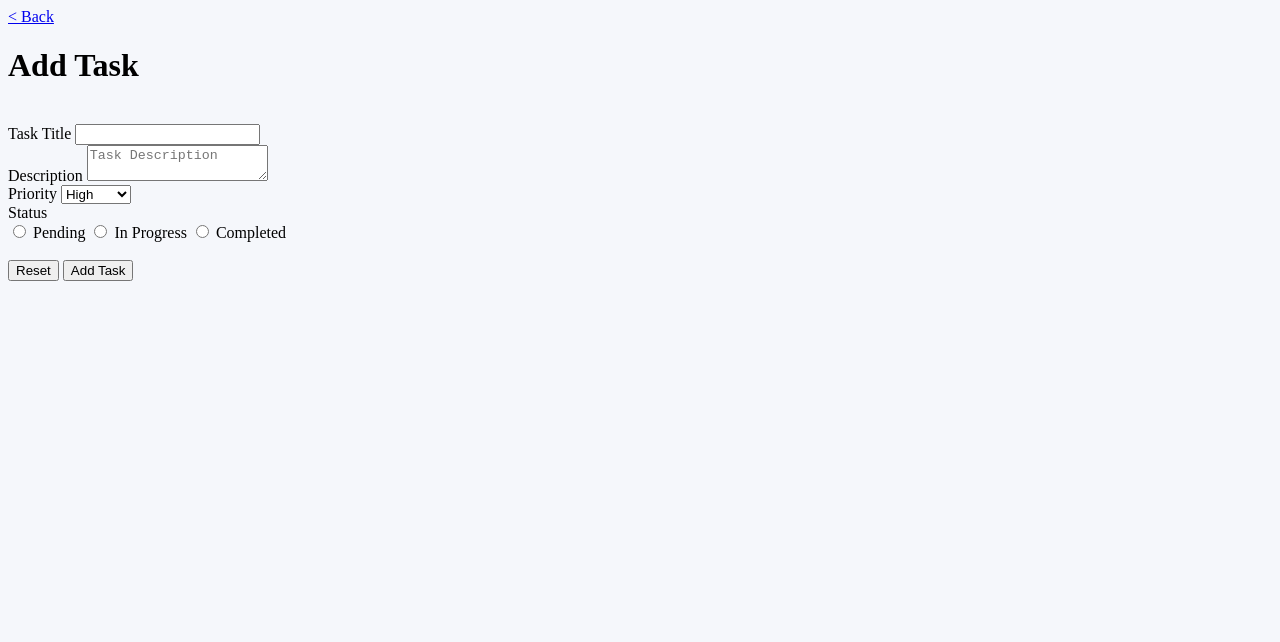
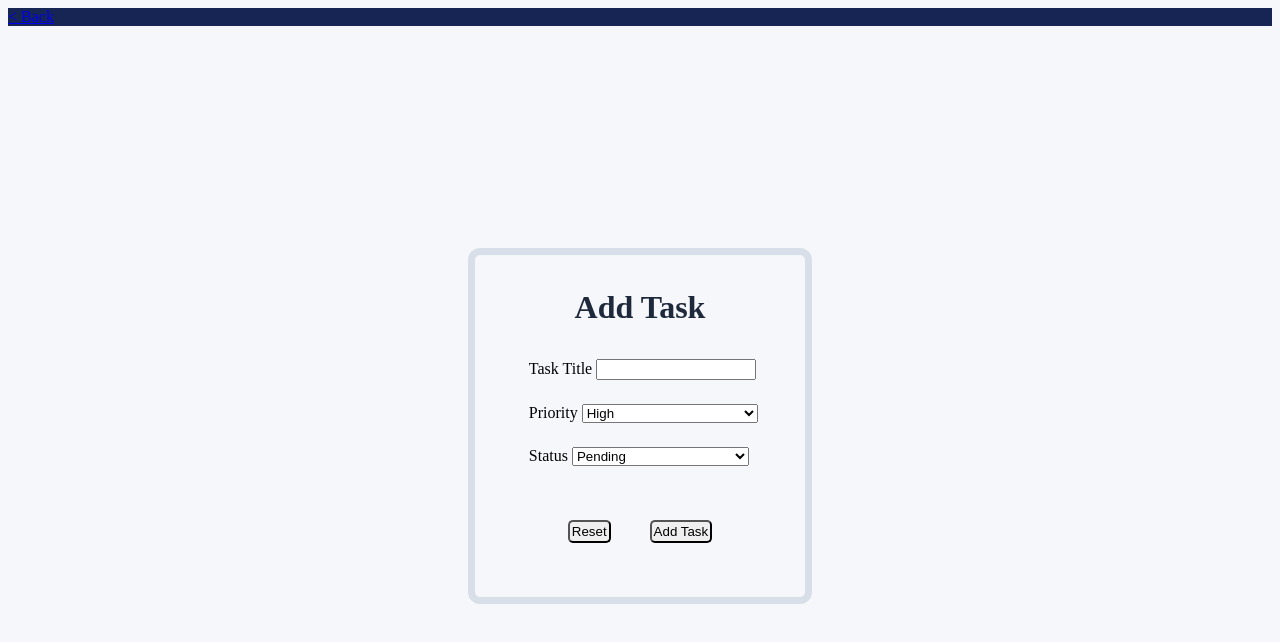
Before and after one commit to Prathamv23/cloudus_week1, a plain HTML site: page form.html in a window 1280 px wide. Drawn offline with Linux system fonts and the light colour scheme.

Commit message:
Add little css and improve structure

```diff
--- a/form.html
+++ b/form.html
@@ -13,34 +13,31 @@
     <body>
         <div class="main">
           <form class="form">
-            <h1 class="form title">Add Task</h1>
-            <br>
+            <h1 class="form-title">Add Task</h1>
+                <section class="form-field">
                 <label class="label">Task Title</label>
                 <input type="text">
-            <br>
-            <label class="label">Description</label>
-            <textarea placeholder="Task Description"></textarea>
-            <br>
+                </section>
+                <section class="form-field">
                 <label class="label">Priority</label>
-            <select class="radio">
+                <select class="ts-priority">
                     <option>High</option>
                     <option>Medium</option>
                     <option>Low</option>
                 </select>
-            <br>
+                </section>
+                <section class="form-field">
                 <label class="label">Status</label>
-            <br>
-            <div class="status">
-            <input type="radio">
-            <label class="label">Pending</label>
-            <input type="radio">
-            <label class="label">In Progress</label>
-            <input type="radio">
-            <label class="label">Completed</label>
-            </div>
-            <br>
+                <select class="ts-radio">
+                    <option>Pending</option>
+                    <option>In Progress</option>
+                    <option>Completed</option>
+                </select>
+                </section>
+                <section class="form-btn">
                 <button type="reset" class="reset">Reset</button>
                 <button type="submit" class="submit">Add Task</button>
+                </section>
            </form>
         </div>
     </body>
--- a/style.css
+++ b/style.css
@@ -1,6 +1,23 @@
 body{
     background-color: #F5F7FB;
-    color: ;
+}
+.navbar{
+    display: flex;
+    justify-content: space-between;
+    align-items: center;
+
+}
+.nav-link a{
+    color: #F5F7FB;
+    margin-right: 30px;
+    display: inline;
+    padding: 30px;
+    justify-content: space-evenly;
+    align-items: center;
+}
+img{
+    height: 10vh;
+    width: 50vh;
 }
 .dlt-btn{
     background-color: rgba(255, 0, 0, 0.575);
@@ -12,3 +29,65 @@ body{
     background-color: red;
     font-weight: 300;
 }
+.main{
+    display: flex;
+    justify-content: center;
+    align-items: center;
+    height: 100vh;
+}
+form{
+    padding: 12px;
+    border: 7px #d8dfe8 solid;
+    border-radius: 12px;
+    justify-content: space-evenly;
+    background-color: #F5F7FB;
+}
+.form-field{
+    padding: 12px;
+    margin-left: 30px;
+}
+.form-title{
+    color: #1E293B;
+    text-align: center;
+}
+.form.label{
+    padding: 50px;
+    margin-bottom: 10px;
+    justify-content: space-around;
+}
+input[type=text]{
+    width: 60%;
+    display: inline-block;
+}
+.ts-radio{
+    width: 70%;
+    display:inline-block;
+}
+.ts-priority{
+    width: 70%;
+    display:inline-block;
+}
+.form-btn{
+    padding: 12px;
+    margin: 30px;
+    display: flex;
+    justify-content: space-evenly;
+    align-items: center;
+}
+.reset{
+    padding: 2px;
+    border-radius: 5px;
+}
+.submit{
+    padding: 2px;
+    border-radius: 5px;
+}
+.submit:hover{
+    color: #3730A3;
+}
+.reset:hover{
+    color:#3730A3;
+}
+nav{
+    background-color: #172554;
+}
```
Also changed, not shown: index.html (+13 -10 lines), cloudus_infotech_logo.png (added). Lines whose indentation alone changed are shown as unchanged.
